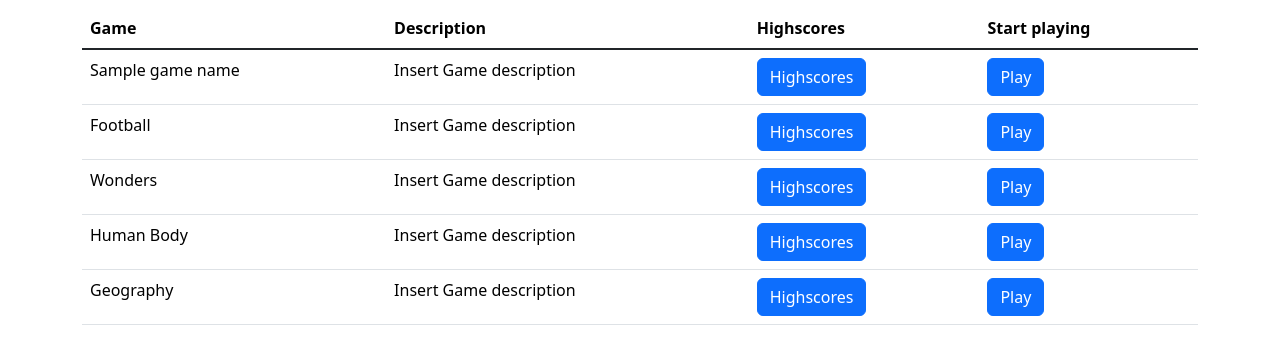
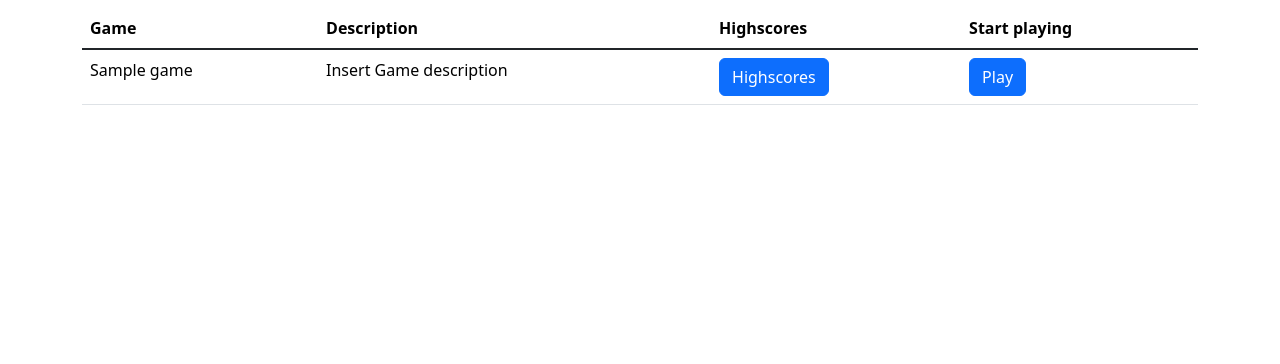
Before and after one commit to IkeTurtle/gamedle, a Flask app: template templates/game_set_play.html in a window 1280 px wide. Shown: the part 56-420 px from the top of the page. Run offline with Flask 3, Linux system fonts and the light colour scheme; the template is opened without the code that fills it: most values are stand-ins (such as "Sample title", 1, 10 or a date in 2020); some libraries are stand-ins or nearby versions.

Commit message:
Routing for display of GameSets

```diff
--- a/templates/game_set_play.html
+++ b/templates/game_set_play.html
@@ -54,37 +54,18 @@
                                     <th scope="col">Start playing</th>
                                  </tr>
                          </thead>
+
+                         <!-- Schleife für dynamische Anzeige der GameSets -->
                          <tbody class="table-group-divider">
-                                <tr>
-                                    <td>{{ game_name }}</td>
-                                    <td>Insert Game description</td>
-                                    <td><a class="btn btn-primary" href="../GameSet1/score">Highscores</a></td>
-                                    <td><a class="btn btn-primary" href="{{ url_for('game_set', game_id=game_id, round=1) }}">Play</a></td>
-                                </tr>
-                                <tr>
-                                    <td>Football</td>
-                                    <td>Insert Game description</td>
-                                    <td><a class="btn btn-primary" href="../GameSet2/score">Highscores</a></td>
-                                    <td><a class="btn btn-primary" href="../GameSet2/1">Play</a></td>
-                                </tr>
-                                <tr>
-                                    <td>Wonders</td>
-                                    <td>Insert Game description</td>
-                                    <td><a class="btn btn-primary" href="../GameSet3/score">Highscores</a></td>
-                                    <td><a class="btn btn-primary" href="../GameSet3/1">Play</a></td>
-                                </tr>
-                                <tr>
-                                    <td>Human Body</td>
-                                    <td>Insert Game description</td>
-                                    <td><a class="btn btn-primary" href="../GameSet4/score">Highscores</a></td>
-                                    <td><a class="btn btn-primary" href="../GameSet4/1">Play</a></td>
-                                </tr>
-                                <tr>
-                                    <td>Geography</td>
-                                    <td>Insert Game description</td>
-                                    <td><a class="btn btn-primary" href="../GameSet5/score">Highscores</a></td>
-                                    <td><a class="btn btn-primary" href="../GameSet5/1">Play</a></td>
-                                </tr>
+
+                            {% for game in games %}
+                            <tr>
+                                <td>{{ game['name'] }}</td>
+                                <td>Insert Game description</td>
+                                <td><a class="btn btn-primary" href="{{ url_for('scorelist', game_id=game['id']) }}">Highscores</a></td>
+                                <td><a class="btn btn-primary" href="{{ url_for('game_set', game_id=game['id'], round=1) }}">Play</a></td>
+                            </tr>
+                            {% endfor %}
 
                         </tbody>
 
```
